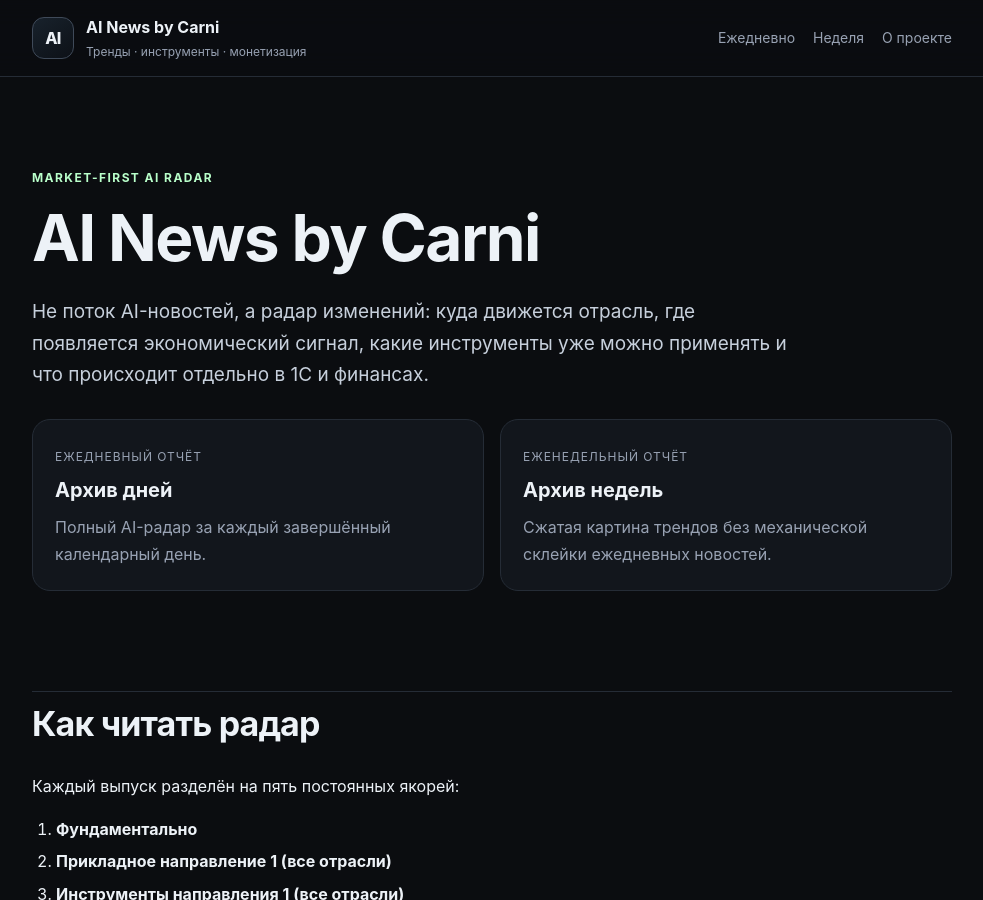
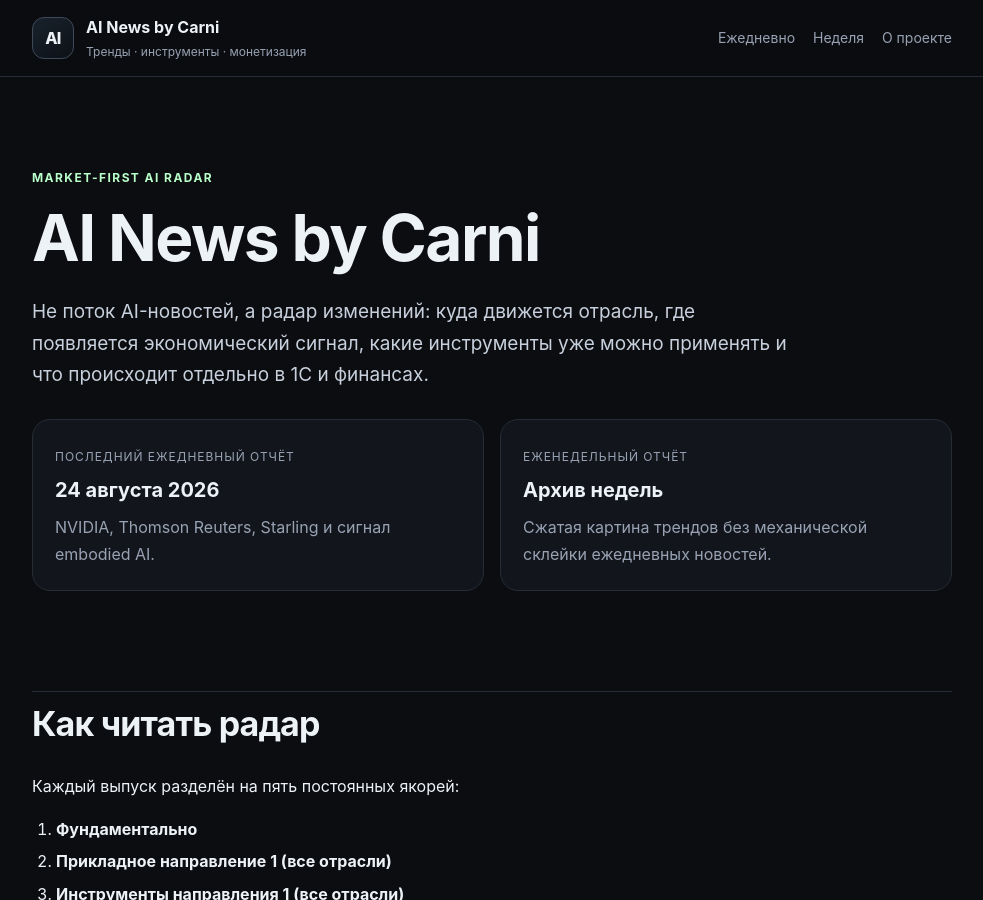
Before and after one commit to DmitryCarni/ai-news-by-carni, a Jekyll site: the page built from index.md, in a window 1280 px wide and 900 px high. Shown: the whole window, without its empty margins (148-1131 px from the left). Built offline with Jekyll 4.4.1, drawn with Linux system fonts in a browser that asks for light colours.

Commit message:
Add report metadata and dynamic navigation

```diff
--- a/daily/2026-08-24.md
+++ b/daily/2026-08-24.md
@@ -1,5 +1,10 @@
 ---
-layout: default
+layout: report
+report_type: daily
+report_date: 2026-08-24
+report_date_display: "24 августа 2026"
+card_title: "Agentic infrastructure и vertical AI"
+summary: "NVIDIA, Thomson Reuters, Starling и сигнал embodied AI."
 title: "AI-радар — 24 августа 2026"
 description: "Ежедневный AI-радар: фундаментальные сдвиги, прикладная монетизация, инструменты, 1С и финансы."
 permalink: /daily/2026-08-24/
@@ -177,9 +182,3 @@ Thomson Reuters показывает направление, где ценнос
 1. Сравнить сильную универсальную модель с более дешёвой моделью + специализированной базой знаний на одной профессиональной задаче.
 2. Собрать минимальный transaction-agent: естественный язык → структурированное намерение → проверка → preview → подтверждение → исполнение.
 3. Для Physical AI отслеживать не эффектные демо, а долю автономно выполненных реальных производственных задач и их стоимость.
-
-<div class="day-nav">
-<span class="disabled">← Предыдущий день</span>
-<a class="archive" href="{{ '/daily/' | relative_url }}">Архив ежедневных отчётов</a>
-<span class="disabled">Следующий день →</span>
-</div>
```
